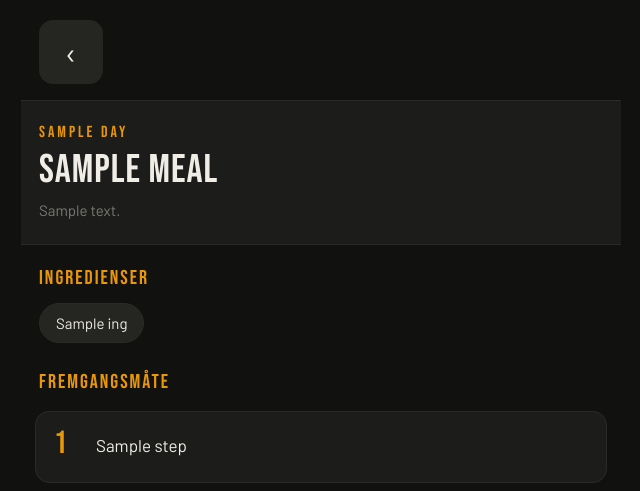
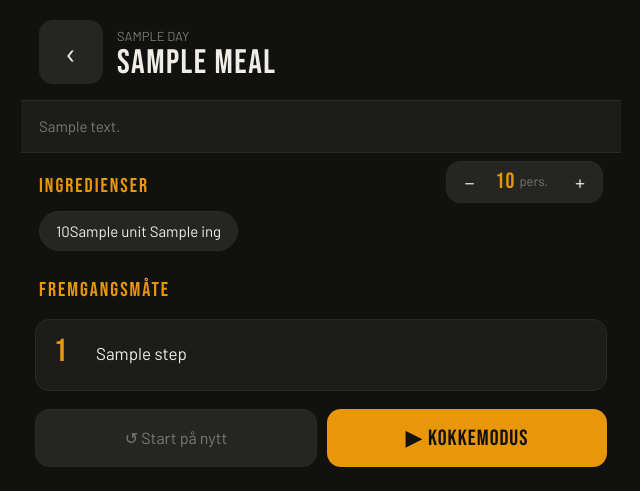
Before and after one commit to NikolaiDokken/let-me-cook, a Flask app: template web/templates/cook.html in a window 1280 px wide. Shown: the top 491 px of the page, without its empty margins (319-959 px from the left). Run offline with Flask 3, Linux system fonts and the light colour scheme; the template is opened without the code that fills it: most values are stand-ins (such as "Sample title", 1, 10 or a date in 2020).

Commit message:
Added custom number of people calculation and made minor layout changes

```diff
--- a/web/app.py
+++ b/web/app.py
@@ -18,7 +18,26 @@ def fmt_date(date_str):
     d = datetime.strptime(date_str, "%Y-%m-%d")
     return f"{d.day}. {_MONTHS_NO[d.month - 1]} {d.year}"
 
+def fmt_ing(ing):
+    if ing.get('amount') is None:
+        return ing['name']
+    amt = ing['amount']
+    amt_str = str(int(amt)) if amt == int(amt) else f"{float(amt):.1f}"
+    if ing.get('unit'):
+        return f"{amt_str}{ing['unit']} {ing['name']}"
+    return f"{amt_str} {ing['name']}"
+
+def normalize_ingredients(lst):
+    result = []
+    for ing in lst:
+        if isinstance(ing, str):
+            result.append({"amount": None, "unit": None, "name": ing})
+        else:
+            result.append(ing)
+    return result
+
 app.jinja_env.filters['fmt_date'] = fmt_date
+app.jinja_env.filters['fmt_ing'] = fmt_ing
 
 
 def get_db():
@@ -67,28 +86,30 @@ def shopping():
     ).fetchone()
     con.close()
     if not week:
-        return render_template("shopping.html", week=None, sections={})
+        return render_template("shopping.html", week=None, sections={}, base_people=None)
     plan = json.loads(week["raw_json"])
-    sections = plan.get("shopping_list", {})
-    return render_template("shopping.html", week=week["week_start"], sections=sections)
+    sections = {k: normalize_ingredients(v) for k, v in plan.get("shopping_list", {}).items()}
+    base_people = plan.get("base_people")
+    return render_template("shopping.html", week=week["week_start"], sections=sections, base_people=base_people)
 
 
 @app.route("/cook/<day>")
 def cook(day):
     week, meals = get_current_week()
     if not week:
-        return render_template("cook.html", meal=None, week=None, back_url="/")
+        return render_template("cook.html", meal=None, week=None, back_url="/", base_people=None)
     meal = next((m for m in meals if m["day"].lower() == day.lower()), None)
     if not meal:
-        return render_template("cook.html", meal=None, week=None, back_url="/")
+        return render_template("cook.html", meal=None, week=None, back_url="/", base_people=None)
+    plan = json.loads(week["raw_json"])
     meal_data = {
         "day": meal["day"],
         "name": meal["name"],
         "description": meal["description"],
-        "ingredients": json.loads(meal["ingredients"]),
+        "ingredients": normalize_ingredients(json.loads(meal["ingredients"])),
         "steps": json.loads(meal["steps"]),
     }
-    return render_template("cook.html", meal=meal_data, week=week["week_start"], back_url="/")
+    return render_template("cook.html", meal=meal_data, week=week["week_start"], back_url="/", base_people=plan.get("base_people"))
 
 
 @app.route("/history/<week_start>/cook/<day>")
@@ -99,22 +120,23 @@ def history_cook(week_start, day):
     ).fetchone()
     if not week:
         con.close()
-        return render_template("cook.html", meal=None, week=None, back_url=f"/history/{week_start}")
+        return render_template("cook.html", meal=None, week=None, back_url=f"/history/{week_start}", base_people=None)
     meal = con.execute(
         "SELECT * FROM meals WHERE week_id = ? AND lower(day) = lower(?)",
         (week["id"], day)
     ).fetchone()
     con.close()
     if not meal:
-        return render_template("cook.html", meal=None, week=None, back_url=f"/history/{week_start}")
+        return render_template("cook.html", meal=None, week=None, back_url=f"/history/{week_start}", base_people=None)
+    plan = json.loads(week["raw_json"])
     meal_data = {
         "day": meal["day"],
         "name": meal["name"],
         "description": meal["description"],
-        "ingredients": json.loads(meal["ingredients"]),
+        "ingredients": normalize_ingredients(json.loads(meal["ingredients"])),
         "steps": json.loads(meal["steps"]),
     }
-    return render_template("cook.html", meal=meal_data, week=week_start, back_url=f"/history/{week_start}")
+    return render_template("cook.html", meal=meal_data, week=week_start, back_url=f"/history/{week_start}", base_people=plan.get("base_people"))
 
 
 @app.route("/history")
--- a/web/templates/cook.html
+++ b/web/templates/cook.html
@@ -3,28 +3,14 @@
 
 {% block extra_style %}
 <style>
-  .hero {
-    padding: 20px 18px 22px;
+  .desc-wrap {
+    padding: 14px 18px;
     background: var(--surface);
     border-bottom: 1px solid var(--border);
-  }
-  .hero-day {
-    font-family: 'Bebas Neue', sans-serif;
-    font-size: 16px;
-    letter-spacing: 3px;
-    color: var(--accent);
-    margin-bottom: 4px;
-  }
-  .hero-name {
-    font-family: 'Bebas Neue', sans-serif;
-    font-size: 40px;
-    letter-spacing: 1px;
-    line-height: 1.05;
   }
   .hero-desc {
     font-size: 15px;
     color: var(--text-muted);
-    margin-top: 8px;
     line-height: 1.5;
   }
 
@@ -34,6 +20,47 @@
     letter-spacing: 2px;
     color: var(--accent);
     padding: 18px 18px 10px;
+  }
+
+  .ing-header {
+    display: flex;
+    align-items: center;
+    justify-content: space-between;
+    padding-right: 18px;
+  }
+
+  .people-stepper {
+    display: flex;
+    align-items: center;
+    background: var(--surface2);
+    border: 1px solid var(--border);
+    border-radius: var(--radius);
+    overflow: hidden;
+  }
+  .stepper-btn {
+    width: 44px;
+    height: 40px;
+    background: transparent;
+    border: none;
+    color: var(--text);
+    font-size: 20px;
+    cursor: pointer;
+    font-family: 'Barlow', sans-serif;
+    line-height: 1;
+  }
+  .stepper-btn:active { background: var(--surface); }
+  .people-num {
+    min-width: 28px;
+    text-align: center;
+    font-family: 'Bebas Neue', sans-serif;
+    font-size: 22px;
+    color: var(--accent);
+    letter-spacing: 1px;
+  }
+  .people-unit {
+    font-size: 13px;
+    color: var(--text-muted);
+    padding-right: 10px;
   }
 
   .ingredients {
@@ -337,21 +364,33 @@
 {% else %}
 <div class="header">
   <a href="{{ back_url }}" class="back-btn">‹</a>
+  <div class="header-text">
+    <div class="header-sub">{{ meal.day | upper }}</div>
+    <div class="header-title">{{ meal.name }}</div>
+  </div>
 </div>
 
-<div class="hero">
-  <div class="hero-day">{{ meal.day | upper }}</div>
-  <div class="hero-name">{{ meal.name }}</div>
-  {% if meal.description %}
+{% if meal.description %}
+<div class="desc-wrap">
   <div class="hero-desc">{{ meal.description }}</div>
+</div>
+{% endif %}
+
+{% if meal.ingredients %}
+<div class="ing-header">
+  <div class="section-label">Ingredienser</div>
+  {% if base_people %}
+  <div class="people-stepper">
+    <button class="stepper-btn" onclick="changePeople(-1)">−</button>
+    <span id="peopleCount" class="people-num">{{ base_people }}</span>
+    <span class="people-unit">pers.</span>
+    <button class="stepper-btn" onclick="changePeople(1)">+</button>
+  </div>
   {% endif %}
 </div>
-
-{% if meal.ingredients %}
-<div class="section-label">Ingredienser</div>
 <div class="ingredients">
   {% for ing in meal.ingredients %}
-  <span class="pill">{{ ing }}</span>
+  <span class="pill" data-idx="{{ loop.index0 }}">{{ ing | fmt_ing }}</span>
   {% endfor %}
 </div>
 {% endif %}
@@ -412,8 +451,49 @@
 {% block scripts %}
 {% if meal %}
 <script>
-  const STEPS   = {{ meal.steps | tojson }};
-  const KEY     = 'cook::{{ week }}::{{ meal.day }}';
+  const STEPS        = {{ meal.steps | tojson }};
+  const INGREDIENTS  = {{ meal.ingredients | tojson }};
+  const BASE_PEOPLE  = {{ base_people | tojson }};
+  const KEY          = 'cook::{{ week }}::{{ meal.day }}';
+  const PEOPLE_KEY   = 'people::{{ week }}';
+
+  /* ── People picker ── */
+  let selectedPeople = BASE_PEOPLE;
+
+  function formatAmount(n) {
+    const r = Math.round(n * 10) / 10;
+    if (r % 1 === 0) return String(Math.round(r));
+    return r.toFixed(1).replace('.', ',');
+  }
+
+  function formatIngredient(ing, people) {
+    if (ing.amount === null || BASE_PEOPLE === null) return ing.name;
+    const scaled = ing.amount * people / BASE_PEOPLE;
+    const amt = formatAmount(scaled);
+    return ing.unit ? `${amt}${ing.unit} ${ing.name}` : `${amt} ${ing.name}`;
+  }
+
+  function renderIngredients() {
+    document.querySelectorAll('.pill[data-idx]').forEach(el => {
+      el.textContent = formatIngredient(INGREDIENTS[parseInt(el.dataset.idx)], selectedPeople);
+    });
+  }
+
+  function changePeople(delta) {
+    selectedPeople = Math.max(1, Math.min(20, selectedPeople + delta));
+    document.getElementById('peopleCount').textContent = selectedPeople;
+    localStorage.setItem(PEOPLE_KEY, selectedPeople);
+    renderIngredients();
+  }
+
+  if (BASE_PEOPLE !== null) {
+    const saved = parseInt(localStorage.getItem(PEOPLE_KEY));
+    if (saved && !isNaN(saved)) {
+      selectedPeople = saved;
+      document.getElementById('peopleCount').textContent = saved;
+      renderIngredients();
+    }
+  }
   const TOTAL   = STEPS.length;
   let   current = 0; // 0-indexed
 
```
Also changed, not shown: CLAUDE.md (added, +57 -0 lines), planner/generate_plan.py (+22 -5 lines), planner/preferences.json (added, +27 -0 lines), web/templates/shopping.html (+112 -3 lines), 1 other file.
